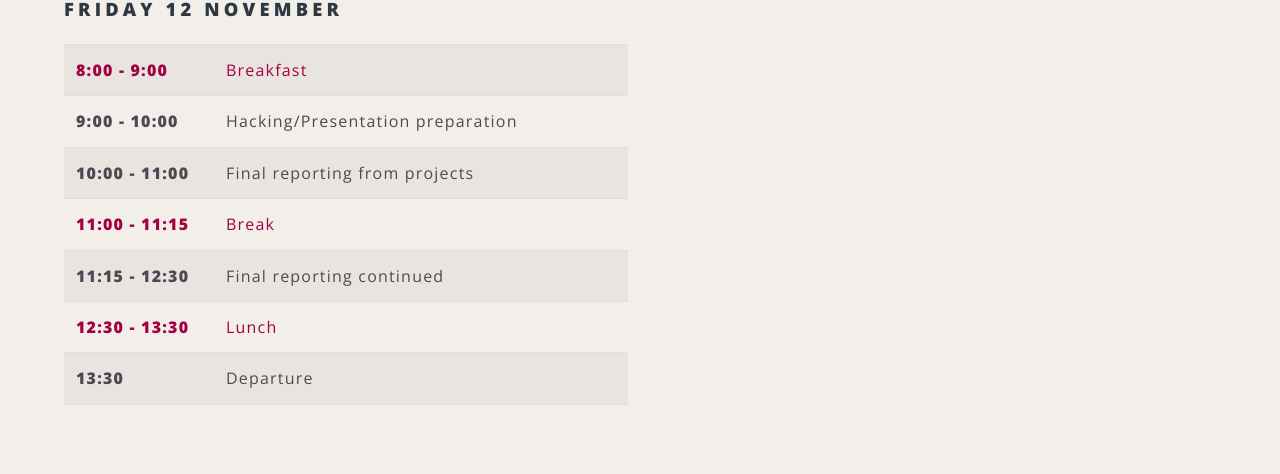
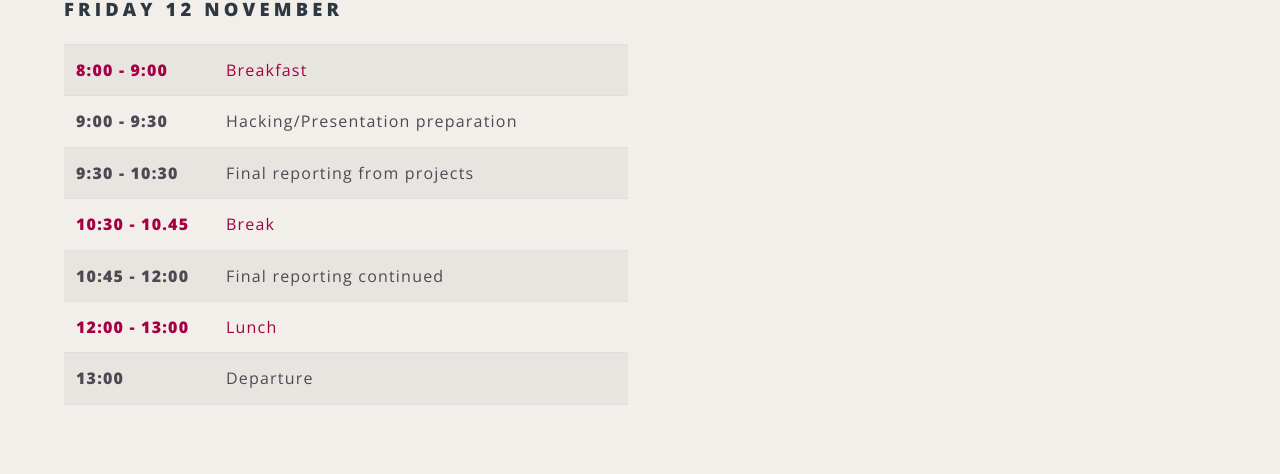
Before and after one commit to elixir-europe/biohackathon-europe-2021, a Jekyll site: the page built from programme.html, in a window 1280 px wide and 900 px high, scrolled down 1762 px. Shown: the part 150-624 px from the top of the window. Built offline with Jekyll 4.4.1, drawn with Linux system fonts in a browser that asks for light colours; nearby versions of some CDN libraries.

Commit message:
Update Friday's programme

```diff
--- a/programme.html
+++ b/programme.html
@@ -274,27 +274,27 @@ body_class: programme
                             <td class="event">Breakfast</td>
                         </tr>
                         <tr>
-                            <td class="time">9:00 - 10:00</td>
+                            <td class="time">9:00 - 9:30</td>
                             <td class="event">Hacking/Presentation preparation</td>
                         </tr>
                         <tr>
-                            <td class="time">10:00 - 11:00</td>
+                            <td class="time">9:30 - 10:30</td>
                             <td class="event">Final reporting from projects</td>
                         </tr>
                         <tr class="schedule-break-row">
-                            <td class="time">11:00 - 11:15</td>
+                            <td class="time">10:30 - 10.45</td>
                             <td class="event">Break</td>
                         </tr>
                         <tr>
-                            <td class="time">11:15 - 12:30</td>
+                            <td class="time">10:45 - 12:00</td>
                             <td class="event">Final reporting continued</td>
                         </tr>
                          <tr class="schedule-break-row">
-                            <td class="time">12:30 - 13:30</td>
+                            <td class="time">12:00 - 13:00</td>
                             <td class="event">Lunch</td>
                         </tr>
                         <tr>
-                            <td class="time">13:30</td>
+                            <td class="time">13:00</td>
                             <td class="event">Departure</td>
                         </tr>
                     </tbody>
```
